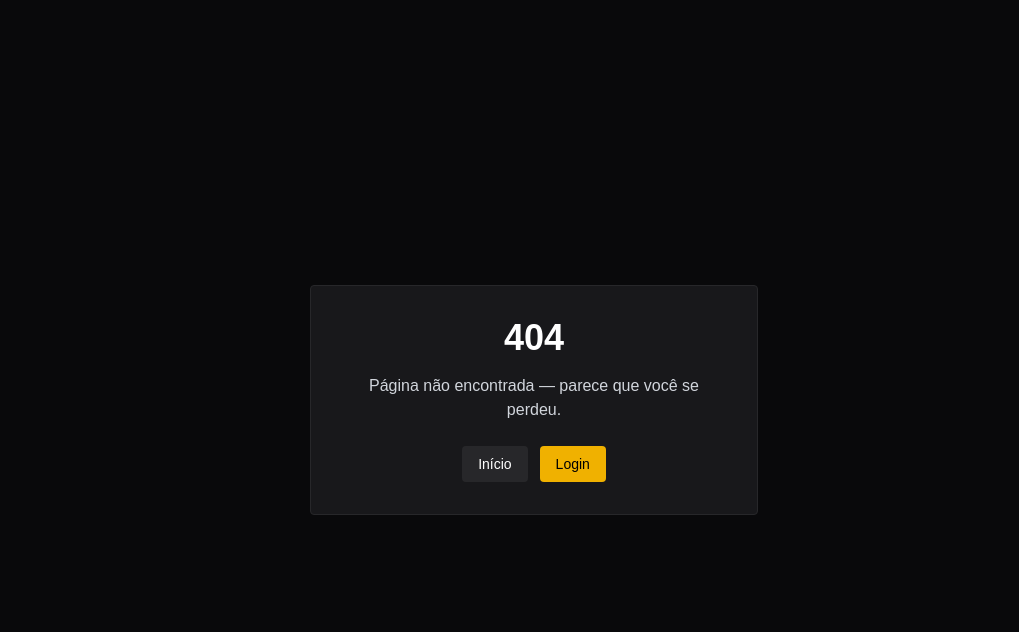
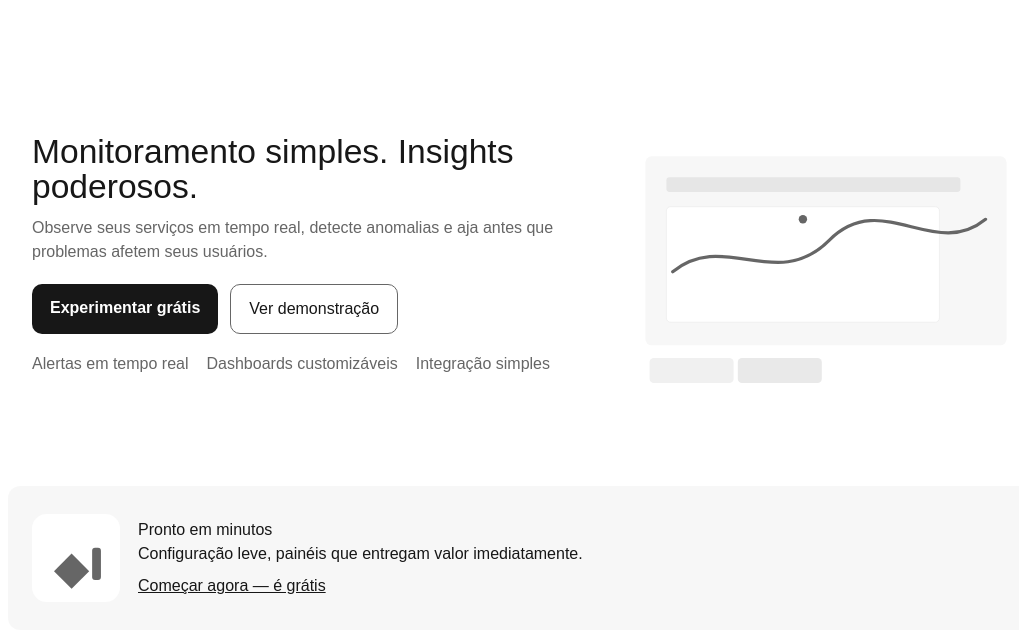
Before and after one commit to Hyzzard-A/aegis-monitor, a Next.js app: page /landing in a window 1280 px wide. Before the commit this address had no page. Shown: the top 632 px of the page, without its empty margins (106-1125 px from the left). Built offline with nearby package versions, Linux system fonts and the light colour scheme.

Commit message:
feat: landingpage

```diff
--- /dev/null
+++ b/app/landing/landing.module.css
@@ -0,0 +1,112 @@
+:root {
+  --bg: var(--background);
+  --fg: var(--foreground);
+  --muted: #666666;
+}
+
+.container {
+  max-width: 1100px;
+  margin: 48px auto;
+  padding: 24px;
+}
+
+.hero {
+  display: flex;
+  gap: 32px;
+  align-items: center;
+  justify-content: space-between;
+  padding: 36px 24px;
+}
+
+.content {
+  flex: 1 1 480px;
+}
+
+.visual {
+  flex: 0 0 420px;
+  display: flex;
+  align-items: center;
+  justify-content: center;
+}
+
+.visual img {
+  width: 100%;
+  height: auto;
+  display: block;
+}
+
+.title {
+  font-size: 2.1rem;
+  line-height: 1.05;
+  margin: 0 0 12px 0;
+  color: var(--fg);
+}
+
+.lead {
+  color: var(--muted);
+  margin: 0 0 20px 0;
+}
+
+.ctaRow {
+  display: flex;
+  gap: 12px;
+  margin-bottom: 18px;
+}
+
+.ctaPrimary {
+  background: var(--fg);
+  color: var(--bg);
+  padding: 12px 18px;
+  border-radius: 10px;
+  text-decoration: none;
+  font-weight: 600;
+}
+
+.ctaSecondary {
+  border: 1px solid var(--muted);
+  color: var(--fg);
+  padding: 12px 18px;
+  border-radius: 10px;
+  text-decoration: none;
+}
+
+.features {
+  display: flex;
+  gap: 18px;
+  list-style: none;
+  padding: 0;
+  margin: 0;
+  color: var(--muted);
+}
+
+.benefit {
+  margin-top: 48px;
+  padding: 28px 24px;
+  border-radius: 12px;
+  background: rgba(0,0,0,0.03);
+}
+
+.benefitInner {
+  display: flex;
+  gap: 18px;
+  align-items: center;
+}
+
+.benefitInner img {
+  width: 88px;
+  height: 88px;
+}
+
+.ctaInline {
+  display: inline-block;
+  margin-top: 8px;
+  color: var(--fg);
+  text-decoration: underline;
+}
+
+@media (max-width: 880px) {
+  .hero { flex-direction: column-reverse; gap: 20px; }
+  .visual { width: 100%; }
+  .title { font-size: 1.6rem; }
+  .features { flex-direction: column; gap: 8px; }
+}
--- /dev/null
+++ b/app/landing/page.tsx
@@ -0,0 +1,44 @@
+import Link from "next/link";
+import styles from "./landing.module.css";
+
+export default function LandingPage() {
+  return (
+    <main className={styles.container}>
+      <section className={styles.hero}>
+        <div className={styles.content}>
+          <h1 className={styles.title}>Monitoramento simples. Insights poderosos.</h1>
+          <p className={styles.lead}>
+            Observe seus serviços em tempo real, detecte anomalias e aja antes que
+            problemas afetem seus usuários.
+          </p>
+
+          <div className={styles.ctaRow}>
+            <Link href="/dashboard" className={styles.ctaPrimary}>Experimentar grátis</Link>
+            <Link href="/dashboard" className={styles.ctaSecondary}>Ver demonstração</Link>
+          </div>
+
+          <ul className={styles.features}>
+            <li>Alertas em tempo real</li>
+            <li>Dashboards customizáveis</li>
+            <li>Integração simples</li>
+          </ul>
+        </div>
+
+        <div className={styles.visual}>
+          <img src="/landing-hero.svg" alt="Ilustração de monitoramento" />
+        </div>
+      </section>
+
+      <section className={styles.benefit}>
+        <div className={styles.benefitInner}>
+          <img src="/landing-cta.svg" alt="Setup rápido" />
+          <div>
+            <h3>Pronto em minutos</h3>
+            <p>Configuração leve, painéis que entregam valor imediatamente.</p>
+            <Link href="/dashboard" className={styles.ctaInline}>Começar agora — é grátis</Link>
+          </div>
+        </div>
+      </section>
+    </main>
+  );
+}
```
Also changed, not shown: public/landing-cta.svg (added), public/landing-hero.svg (added).
